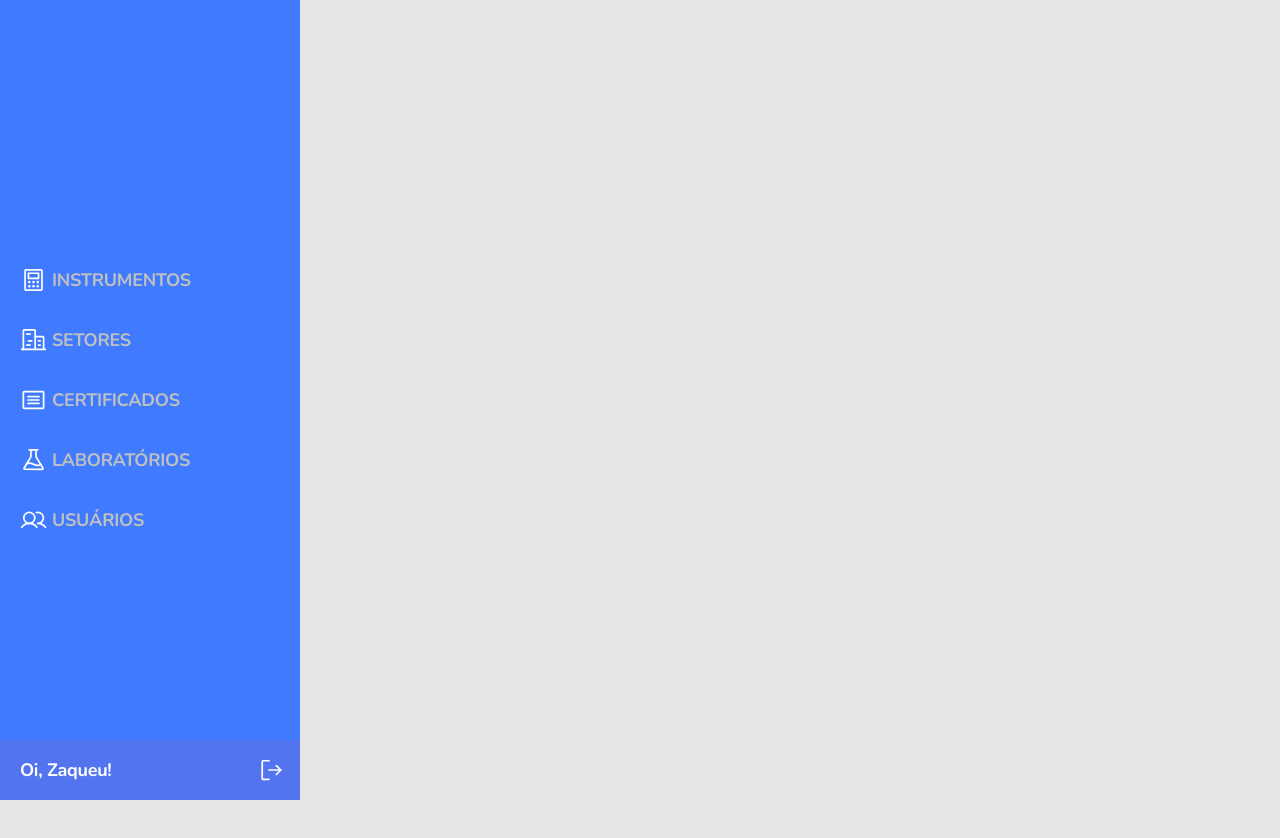
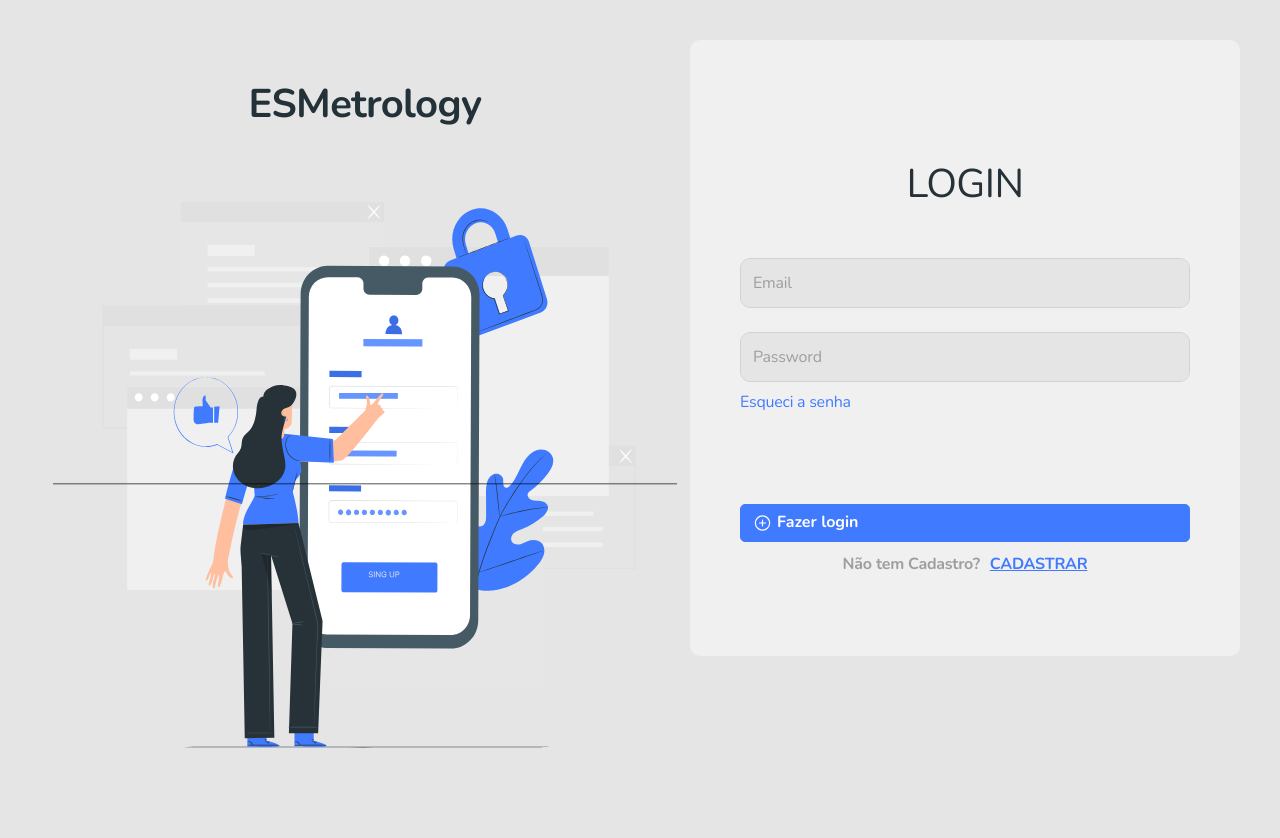
Before and after one commit to zaqueurodrigues/esmetrology, a React (Create React App) app in the folder frontweb/: page /login in a window 1280 px wide. Shown: the top 838 px of the page. Before the commit the page ends 800 px from the top, so only its background shows below. Built offline with nearby package versions, Linux system fonts and the light colour scheme; no server answers.

Commit message:
Auth - Login form

```diff
--- a/frontweb/src/App.css
+++ b/frontweb/src/App.css
@@ -28,3 +28,15 @@
     color: #fff;
     font-weight: bold;
 }
+
+.base-input {
+    border-radius: 10px;
+    font-size: 1em;
+    letter-spacing: -0.015em;
+    color: #263238;
+    height: 50px;
+  }
+
+  .base-input::placeholder {
+    color: #9E9E9E;
+  }
--- a/frontweb/src/Routes.tsx
+++ b/frontweb/src/Routes.tsx
@@ -1,11 +1,16 @@
-import { BrowserRouter, Switch, Route } from "react-router-dom";
+import { BrowserRouter, Switch, Route, Redirect } from "react-router-dom";
 import Main from "pages/Main";
+import Auth from "pages/Auth";
 
 const Routes = () => (
 
         <BrowserRouter>
             <Switch>
-                <Route path="/">
+                <Redirect from="/" to="/login" exact />
+                <Route path="/login" exact>
+                    <Auth />
+                </Route>
+                <Route path="/main">
                     <Main />
                 </Route>
             </Switch>
--- a/frontweb/src/components/ButtonBase/styles.css
+++ b/frontweb/src/components/ButtonBase/styles.css
@@ -1,5 +1,10 @@
 .btn-container {
     display: flex;
+}
+
+.btn-container button {
+    width: 100%;
+    text-align: center;
 }
 
 .btn {
@@ -9,5 +14,11 @@
 
 .btn h6 {
     color: #fff;
+    font-size: 14px;
+}
 
+@media (min-width: 576px) {
+    .btn h6 {
+        font-size: 16px;
+    }
 }
--- a/frontweb/src/components/Navbar/index.tsx
+++ b/frontweb/src/components/Navbar/index.tsx
@@ -18,27 +18,27 @@
             </button> */}
             <ul >
                 <li>
-                    <NavLink to="/instruments" className="nav-item">
+                    <NavLink to="/main/instruments" className="nav-item">
                         <Calculator className="base-icon" size={32} /> INSTRUMENTOS
                     </NavLink>
                 </li>
                 <li>
-                    <NavLink to="/departments" className="nav-item">
+                    <NavLink to="/main/departments" className="nav-item">
                         <Buildings className="base-icon" size={32} /> SETORES
                     </NavLink>
                 </li>
                 <li>
-                    <NavLink to="/certificates" className="nav-item">
+                    <NavLink to="/main/certificates" className="nav-item">
                         <Article className="base-icon" size={32} /> CERTIFICADOS
                     </NavLink>
                 </li>
                 <li>
-                    <NavLink to="/labs" className="nav-item">
+                    <NavLink to="/main/labs" className="nav-item">
                         <Flask className="base-icon" size={32} /> LABORATÓRIOS
                     </NavLink>
                 </li>
                 <li>
-                    <NavLink to="/users" className="nav-item">
+                    <NavLink to="/main/users" className="nav-item">
                         <Users className="base-icon" size={32} /> USUÁRIOS
                     </NavLink>
                 </li>
--- /dev/null
+++ b/frontweb/src/pages/Auth/Login/index.tsx
@@ -0,0 +1,44 @@
+import { Link } from 'react-router-dom';
+import ButtonBase from 'components/ButtonBase';
+
+import './styles.css';
+
+const Login = () => {
+  return (
+    <div className="base-card login-card">
+      <h1>LOGIN</h1>
+      <form>
+        <div className="mb-4">
+          <input
+            type="text"
+            className="form-control base-input"
+            placeholder="Email"
+            name="username"
+          />
+        </div>
+        <div className="mb-2">
+          <input
+            type="password"
+            className="form-control base-input "
+            placeholder="Password"
+            name="password"
+          />
+        </div>
+        <Link to="/admin/auth/recover" className="login-link-recover">
+          Esqueci a senha
+        </Link>
+        <div className="login-submit">
+          <ButtonBase text="Fazer login" />
+        </div>
+        <div className="signup-container">
+          <span className="not-registered">Não tem Cadastro?</span>
+          <Link to="/admin/auth/register" className="login-link-register">
+            CADASTRAR
+          </Link>
+        </div>
+      </form>
+    </div>
+  );
+};
+
+export default Login;
--- /dev/null
+++ b/frontweb/src/pages/Auth/Login/styles.css
@@ -0,0 +1,57 @@
+.login-card {
+    padding: 20px;
+    background-color: #F0F0F0;
+    font-size: 16px;
+}
+
+.login-card h1 {
+    font-weight: normal;
+    font-size: 2.5em;
+    color: #263238;
+    letter-spacing: -0.015em;
+    text-align: center;
+    text-transform: uppercase;
+    margin-top: 70px;
+    margin-bottom: 50px;
+}
+
+.login-link-recover {
+    font-size: 1em;
+    letter-spacing: -0.015em;
+    color: #407bff;
+    display: block;
+    margin-bottom: 90px;
+}
+
+.login-link-register {
+    font-weight: bold;
+    font-size: 1em;
+    text-align: center;
+    letter-spacing: -0.015em;
+    text-decoration-line: underline;
+    color: #407bff;
+    margin-left: 10px;
+}
+
+.login-submit {
+    margin-bottom: 10px;
+}
+
+.not-registered {
+    font-weight: bold;
+    font-size: 1em;
+    text-align: center;
+    letter-spacing: -0.015em;
+    color: #9e9e9e;
+}
+
+.signup-container {
+    text-align: center;
+    margin-bottom: 30px;
+}
+
+@media (min-width: 576px) {
+    .login-card {
+        padding: 50px;
+    }
+}
--- /dev/null
+++ b/frontweb/src/pages/Auth/index.tsx
@@ -0,0 +1,29 @@
+import { ReactComponent as AuthImage } from 'assets/images/auth-image.svg';
+import Login from './Login';
+import './styles.css';
+
+
+const Auth = () => {
+
+    return (
+
+        <div className="auth-container">
+            <div className="auth-banner-container">
+                <h1>ESMetrology</h1>
+                <AuthImage />
+            </div>
+
+            <div className="auth-form-container">
+                <Login/>
+            </div>
+
+        </div>
+
+
+
+
+
+    );
+}
+
+export default Auth;
--- /dev/null
+++ b/frontweb/src/pages/Auth/styles.css
@@ -0,0 +1,62 @@
+.auth-container {
+    display: flex;
+    justify-content: space-around;
+    padding: 20px;
+}
+
+.auth-banner-container {
+    display: none;
+}
+
+.auth-form-container {
+    width: 100%;
+}
+
+@media (min-width: 576px) {
+    .auth-form-container {
+        width: 480px;
+    }
+}
+
+@media (min-width: 768px) {
+    .auth-form-container {
+        width: 550px;
+    }
+}
+
+@media (min-width: 1200px) {
+
+    .auth-container {
+        padding: 40px;
+    }
+
+    .auth-banner-container {
+        display: flex;
+        flex-direction: column;
+        margin-top: 40px;
+    }
+
+    .auth-banner-container h1 {
+        font-size: 40px;
+        letter-spacing: -0.015em;
+        color: #233238;
+        text-align: center;
+        margin-bottom: 30px;
+    }
+
+    .auth-banner-container svg {
+        width: 100%;
+    }
+}
+
+@media (min-width: 1400px) {
+
+    .auth-banner-container {
+        width: 500px;
+    }
+
+    .auth-banner-container h1 {
+        font-size: 55px;
+    }
+
+}
--- a/frontweb/src/pages/Instrument/CardLoader/index.tsx
+++ b/frontweb/src/pages/Instrument/CardLoader/index.tsx
@@ -5,9 +5,9 @@
     <div className="card-loader-container">
         <ContentLoader
             speed={2}
-            width={985}
+            width={1100}
             height={84}
-            viewBox="0 0 985 84"
+            viewBox="0 0 1100 84"
             backgroundColor="#ffffff"
             foregroundColor="#ecebeb">
             <rect x="0" y="0" rx="0" ry="0" width="100%" height="50" />
--- a/frontweb/src/pages/Instrument/index.tsx
+++ b/frontweb/src/pages/Instrument/index.tsx
@@ -54,7 +54,7 @@
             <div>
                 {isLoading ? <CardLoader /> : (
                     page?.content.map((instrument: Instrument) => (
-                    <Link to={`/instruments/${instrument?.id}`} key={instrument.id}>
+                    <Link to={`/main/instruments/1`} key={instrument.id}>
                         <span data-bs-toggle="collapse" data-bs-target={`#id`} aria-expanded="false" aria-controls="collapseCard">
                             <InstrumentCard instrument={instrument} />
                         </span>
--- a/frontweb/src/pages/Main/index.tsx
+++ b/frontweb/src/pages/Main/index.tsx
@@ -14,21 +14,21 @@
             <Navbar />
             <div className="main-content">
                 <Switch>
-                    <Route path="/instruments" exact>
+                    <Route path="/main/instruments">
                         <Instrument />
                     </Route>
-                    <Route path="/instruments/:id" component={Instrument}>
+                    <Route path="/main/instruments/:id" component={Instrument}>
                     </Route>
-                    <Route path="/departments">
+                    <Route path="/main/departments" >
                         <Department />
                     </Route>
-                    <Route path="/certificates">
+                    <Route path="/main/certificates" >
                         <Certificate />
                     </Route>
-                    <Route path="/users">
+                    <Route path="/main/users" >
                         <User />
                     </Route>
-                    <Route path="/labs">
+                    <Route path="/main/labs" >
                         <Lab />
                     </Route>
                 </Switch>
```
Also changed, not shown: frontweb/src/assets/images/auth-image.svg (added).
